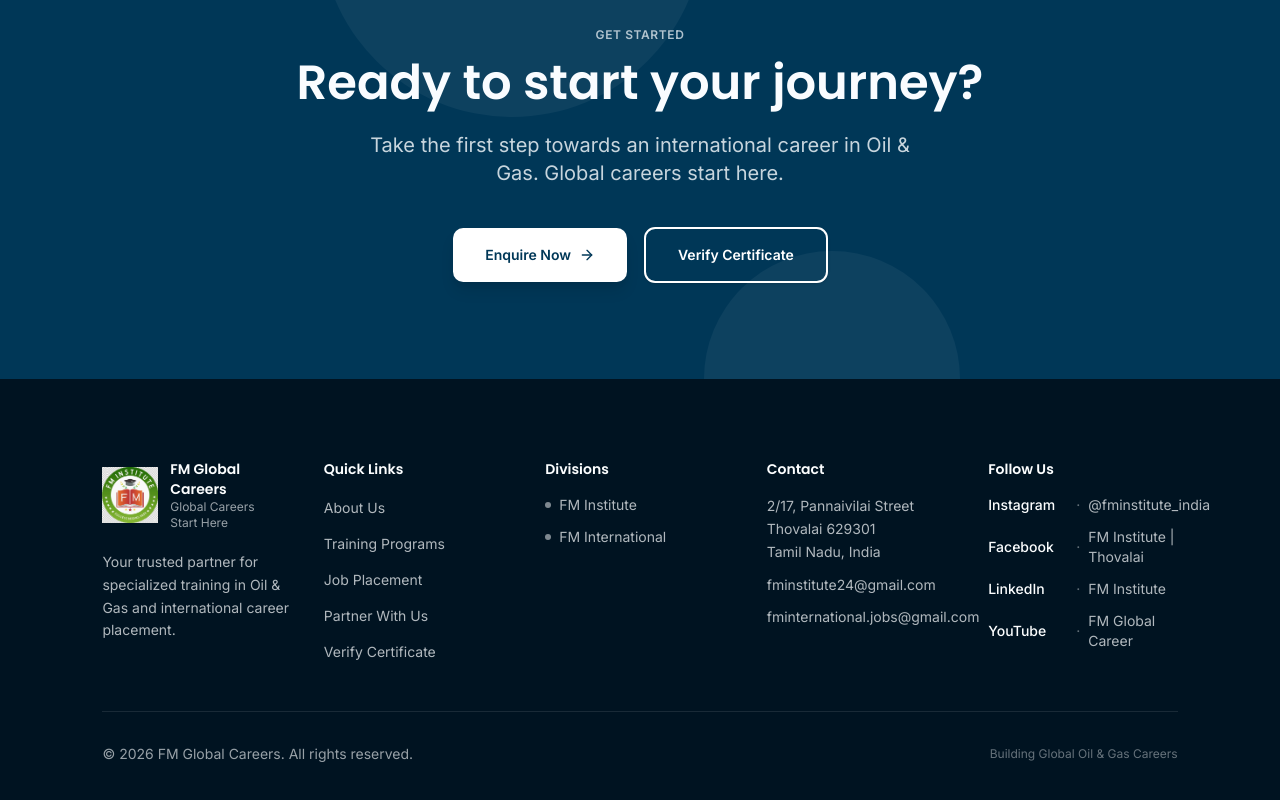
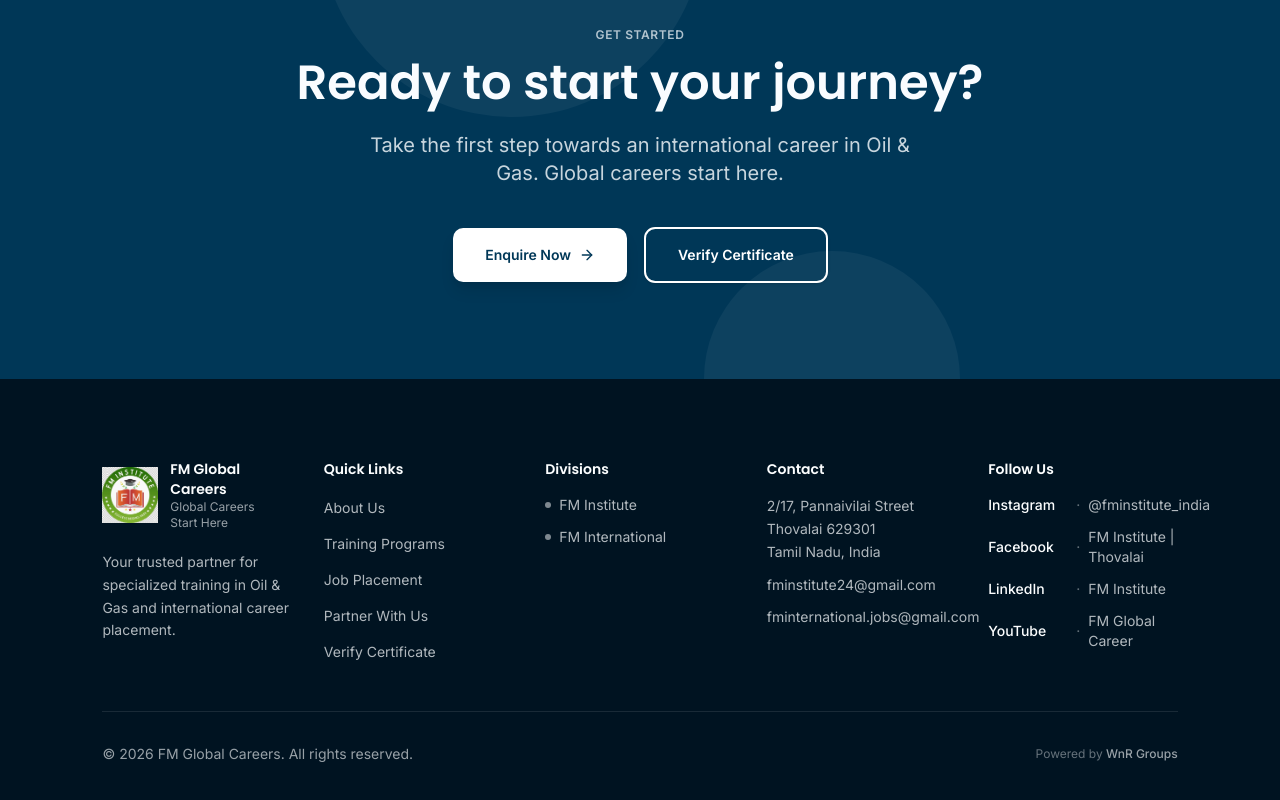
Before and after one commit to wnr-group/fm-global, a Next.js app: page / in a window 1280 px wide. Shown: the part 3263-4063 px from the top of the page. Built offline with nearby package versions, Linux system fonts and the light colour scheme; no server answers.

Commit message:
feat(footer): add Powered by WnR Groups

```diff
--- a/src/components/Footer.tsx
+++ b/src/components/Footer.tsx
@@ -159,7 +159,8 @@
             &copy; {new Date().getFullYear()} FM Global Careers. All rights reserved.
           </p>
           <p className="text-xs text-background/40">
-            Building Global Oil &amp; Gas Careers
+            Powered by{" "}
+            <span className="text-background/60 font-medium">WnR Groups</span>
           </p>
         </div>
       </div>
```
